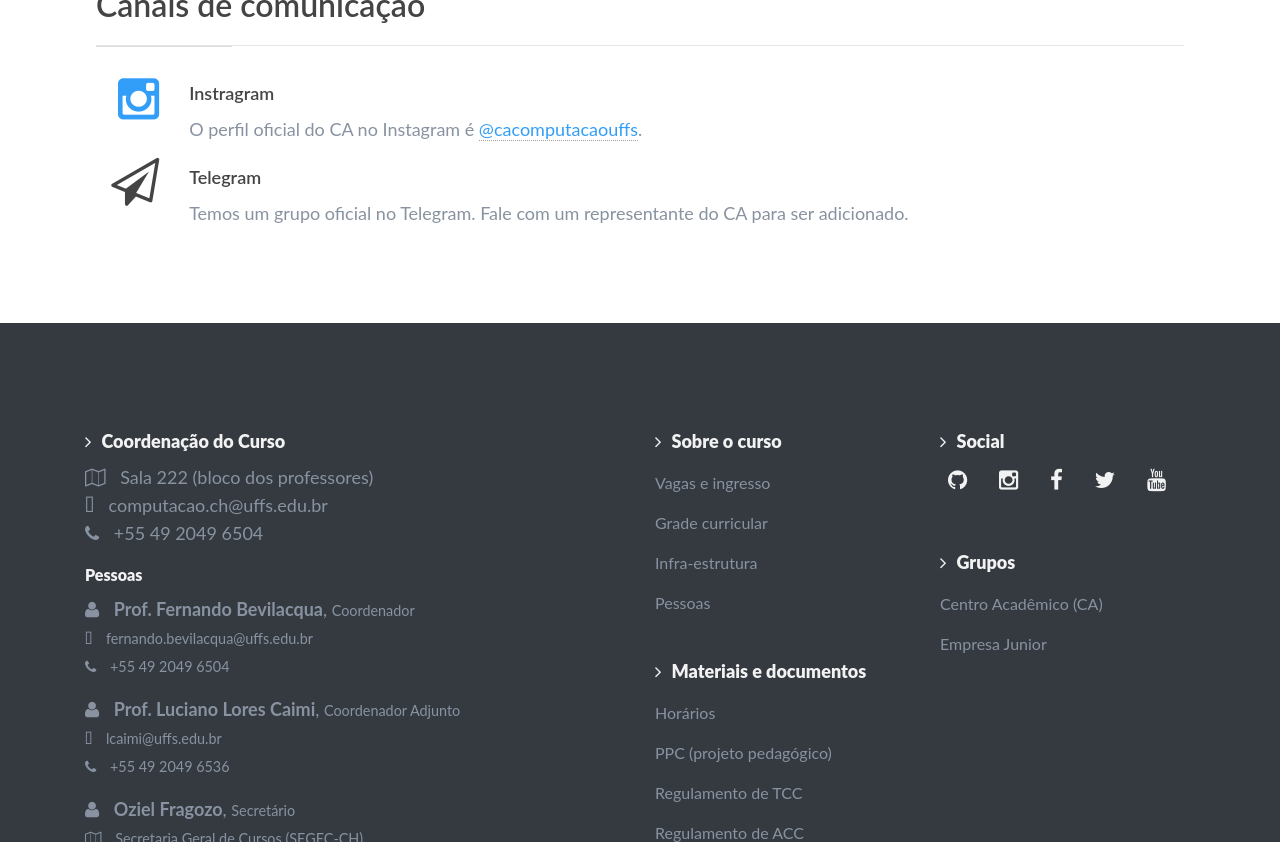
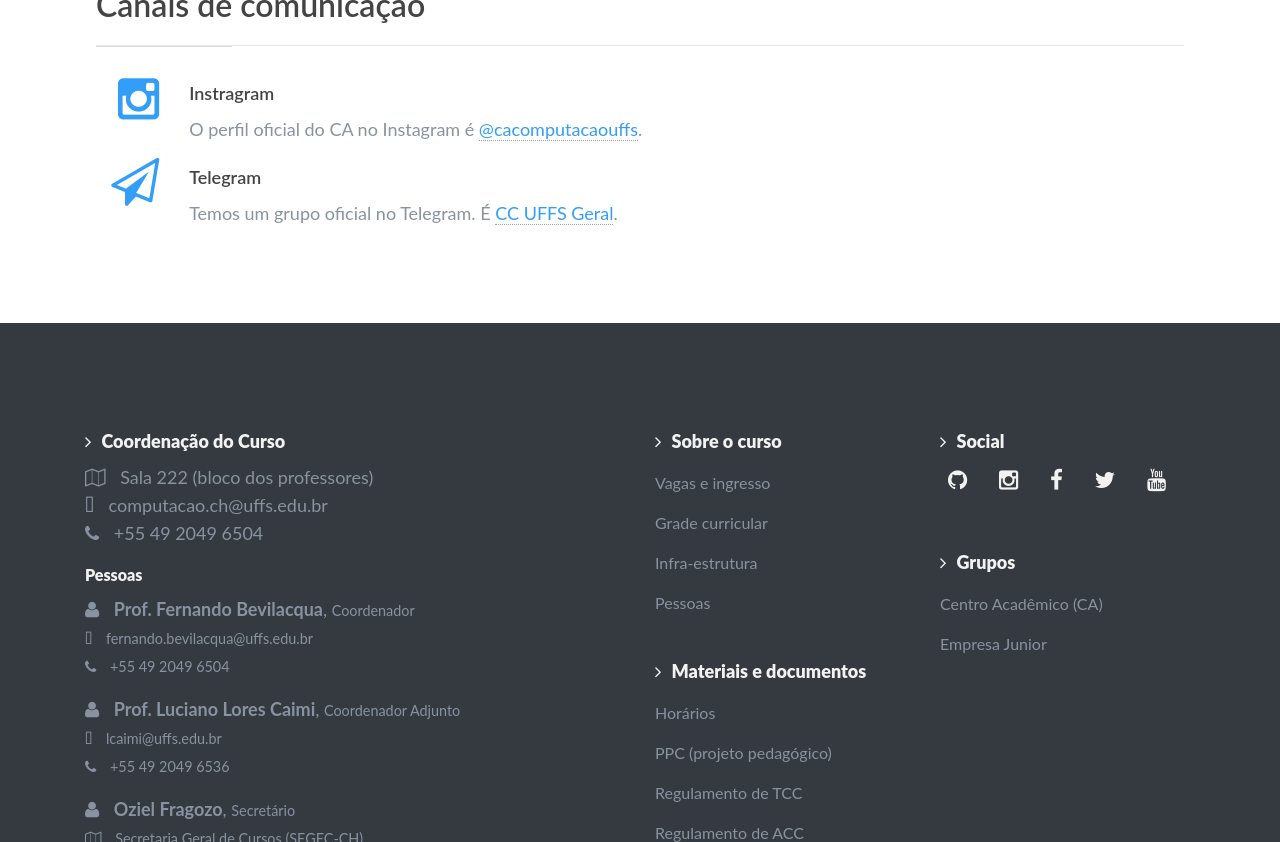
Before and after one commit to ccuffs/cc.uffs.edu.br, a Jekyll site: the page built from _pages/ca.md, in a window 1280 px wide and 900 px high, scrolled down 401 px, cut to the strip 58-900 px from the top of the window. Built offline with Jekyll 4.4.1, drawn with Linux system fonts in a browser that asks for light colours.

Commit message:
alterei o arquivo CA.md

```diff
--- a/_pages/ca.md
+++ b/_pages/ca.md
@@ -20,9 +20,11 @@ permalink: /ca/
 ---
 
 <div class="row breath-top">
+
   <div class="col-1 text-right">
       <a href="https://www.instagram.com/cacomputacaouffs/" target="_blank"><i class="fa fa-instagram fa-3x"></i></a>
   </div>
+
   <div class="col-11">
     <h3>Instragram</h3>
     <p>O perfil oficial do CA no Instagram é <a href="https://www.instagram.com/cacomputacaouffs/" target="_blank">@cacomputacaouffs</a>.</p>
@@ -31,10 +33,10 @@ permalink: /ca/
 
 <div class="row">
   <div class="col-1 text-right">
-      <i class="fa fa-paper-plane-o fa-3x"></i>
+      <a href="telegram.me/ccuffs" target="_blank"><i class="fa fa-paper-plane-o fa-3x"></i></a>
   </div>
   <div class="col-11">
     <h3>Telegram</h3>
-    <p>Temos um grupo oficial no Telegram. Fale com um representante do CA para ser adicionado.</p>
+    <p>Temos um grupo oficial no Telegram. É <a href="telegram.me/ccuffs" target="_blank">CC UFFS Geral</a>.</p>
   </div>
 </div>
```
